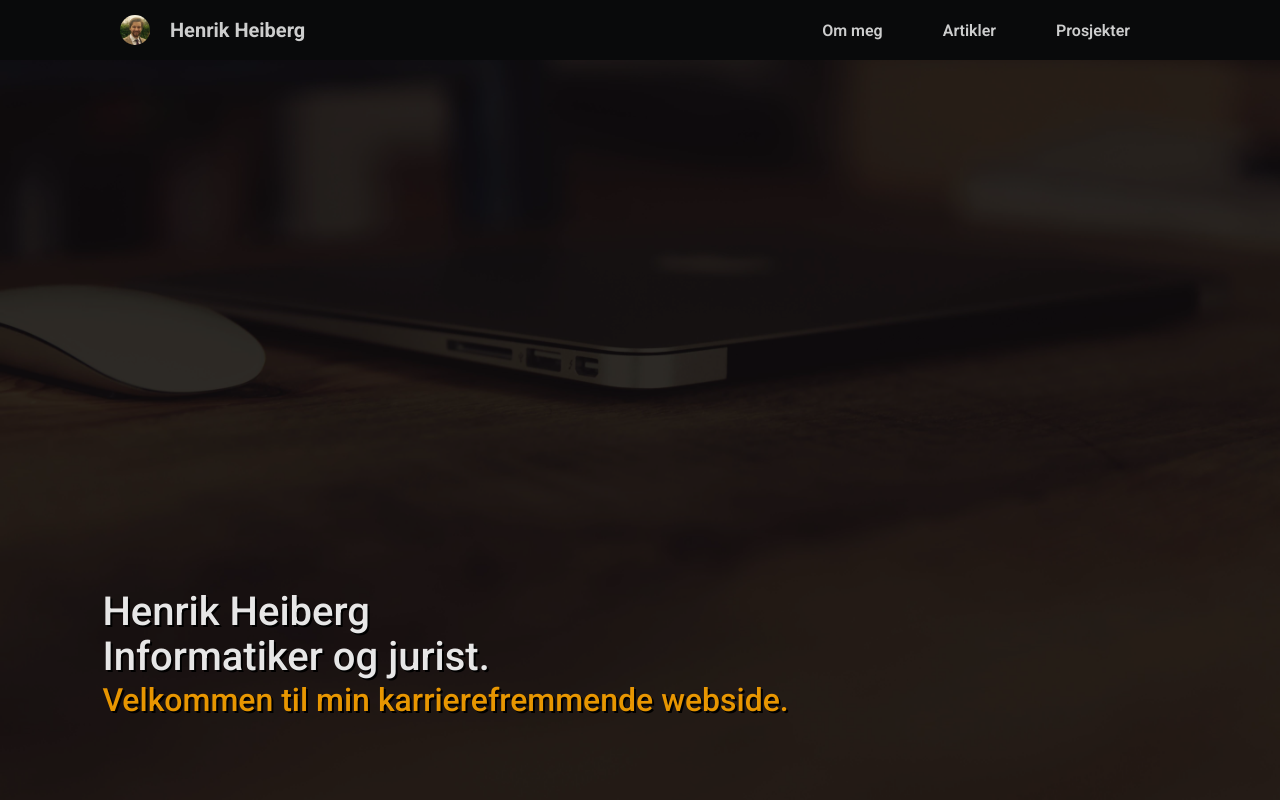
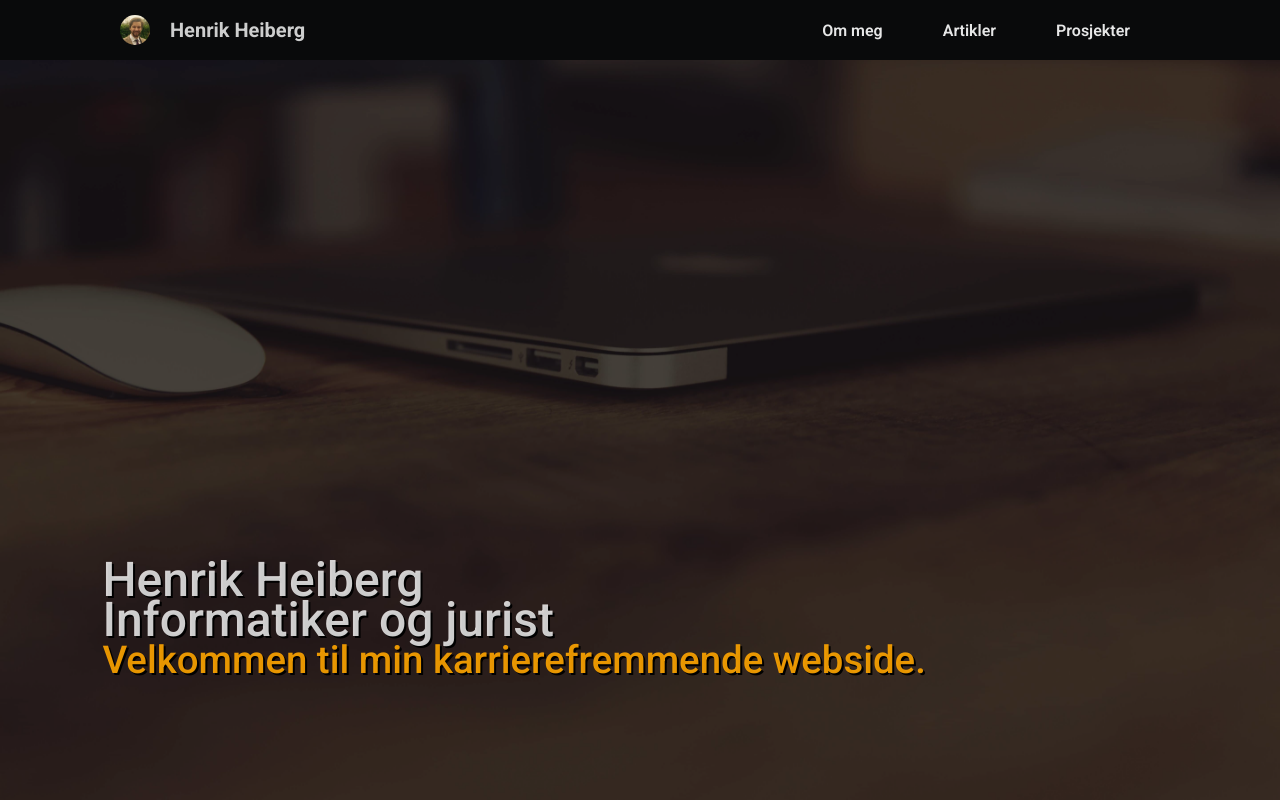
Before and after one commit to heiberik/heiberik.github.io, a React (Create React App) app: page / in a window 1280 px wide. Built offline with nearby package versions, Linux system fonts and the light colour scheme.

Commit message:
endret forside tekst

```diff
--- a/src/css/navbar.css
+++ b/src/css/navbar.css
@@ -138,7 +138,7 @@
     }
 
     .main-nav .navLink {
-        color: rgba(255, 255, 255, 0.8);
+        color: rgba(255, 255, 255, 0.9);
         white-space: nowrap;
         font-weight: 600;
         background: inherit;
@@ -177,7 +177,7 @@
 
     .navbar_navn_boks h5 {
         font-size: 20px;
-        color: rgba(255, 255, 255, 0.8);
+        color: rgba(255, 255, 255, 0.9);
         margin-left: 5px;
     }
 
--- a/src/css/startside.css
+++ b/src/css/startside.css
@@ -30,11 +30,11 @@
     -o-background-size: cover;
     background-size: cover;
     overflow: hidden;
-    filter: brightness(50%);
-    -webkit-filter: brightness(20%);
-    -moz-filter: brightness(80%);
-    -o-filter: brightness(80%);
-    -ms-filter: brightness(80%);
+    filter: brightness(30%);
+    -webkit-filter: brightness(30%);
+    -moz-filter: brightness(30%);
+    -o-filter: brightness(30%);
+    -ms-filter: brightness(30%);
     position: absolute;
     z-index: -1;
 
@@ -54,7 +54,7 @@
 
 .forside_tekst {
     position: absolute;
-    bottom: 10vh;
+    bottom: 15vh;
     left: 8vw;
     -webkit-animation: fadein 2s; /* Safari, Chrome and Opera > 12.1 */
        -moz-animation: fadein 2s; /* Firefox < 16 */
@@ -65,21 +65,21 @@
 
 .forside_tekst p {
     color: rgba(255, 165, 0, 0.9);
-    font-size: 2.0rem;
+    font-size: 2.4rem;
     font-weight: 500;
     text-shadow: 2px 2px black;
     line-height: 2.5rem;
 }
 
 .forside_tittel {
-    color: rgba(255, 255, 255, 0.9);
+    color: rgba(255, 255, 255, 0.8);
     text-shadow: 2px 2px black;
     text-align: left;
     margin: auto;
     margin-right: 0px;
     margin-top: 0px;
-    font-size: 2.5rem;
-    line-height: 2.8rem;
+    font-size: 3.0rem;
+    line-height: 2.5rem;
     font-weight: 500;
 }
 
@@ -87,7 +87,6 @@
 
 
 @media screen and (max-width: 768px) {
-
 
     .forside_tekst {
         bottom: 2vh;
--- a/src/komponenter/sider/Startside.js
+++ b/src/komponenter/sider/Startside.js
@@ -10,7 +10,7 @@ const Startside = () => {
 
             <div className="forside_tekst">
                 <h1 className="forside_tittel">Henrik Heiberg</h1>
-                <h1 className="forside_tittel">Informatiker og jurist.</h1>
+                <h1 className="forside_tittel">Informatiker og jurist</h1>
                 <p>Velkommen til min karrierefremmende webside.</p>
             </div>
         </div>
```
